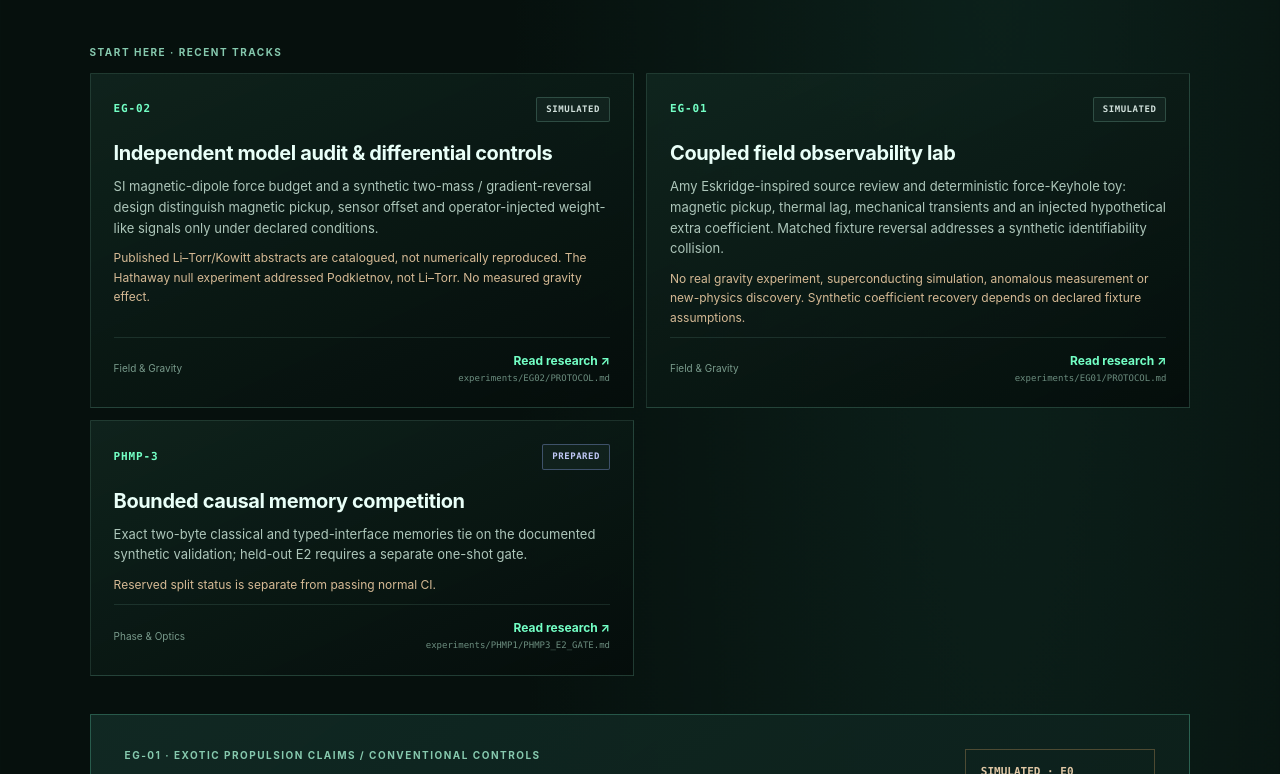
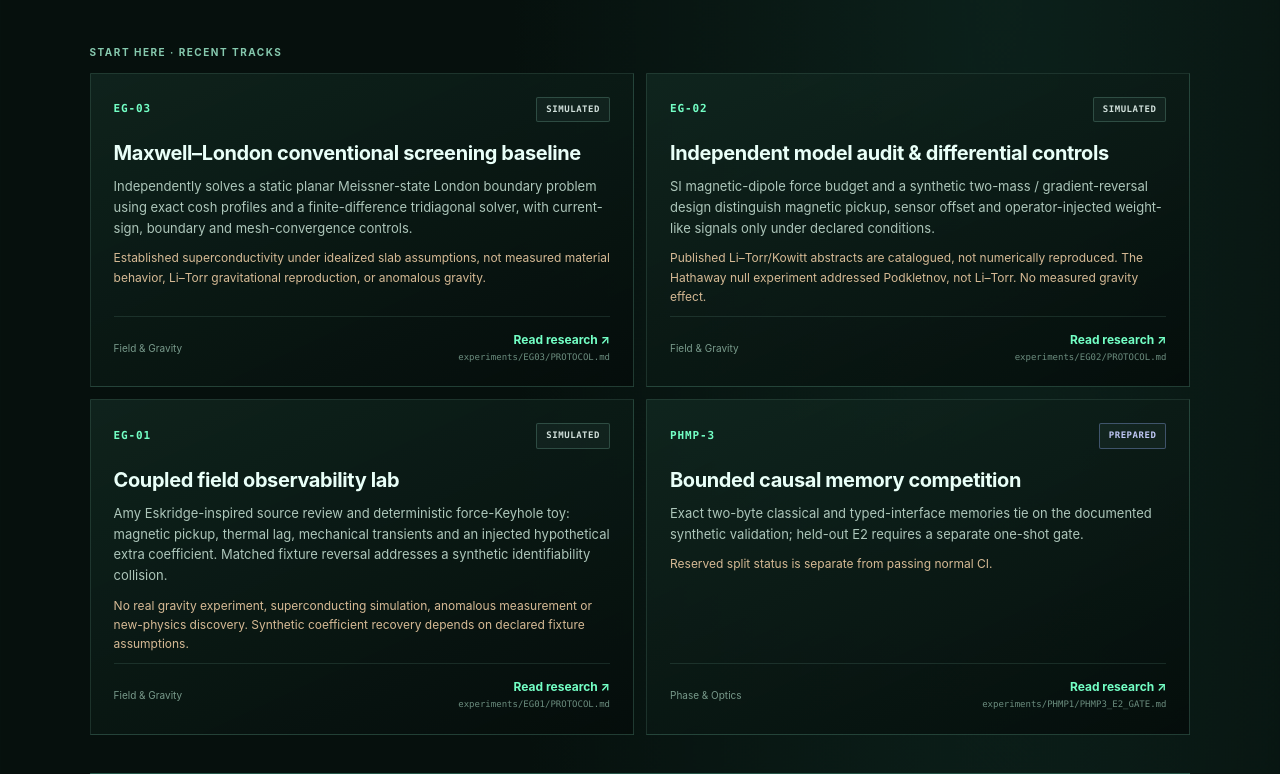
Before and after one commit to MichaelWave369/NestedBubbleGear, a React (Vite) app: page / in a window 1280 px wide. Shown: the part 1966-2740 px from the top of the page. Built offline with nearby package versions, Linux system fonts and the light colour scheme.

Commit message:
feat(eg03): register Maxwell–London study and React lab in Research Atlas

```diff
--- a/src/researchAtlasData.js
+++ b/src/researchAtlasData.js
@@ -18,6 +18,9 @@ export const RESEARCH_STATUS = Object.freeze({
   'PROPOSED': 'Research proposal; effect not established',
 })
 export const RESEARCH_TRACKS = Object.freeze([
+  row('EG-03','Maxwell–London conventional screening baseline','Field & Gravity','SIMULATED',
+    'Independently solves a static planar Meissner-state London boundary problem using exact cosh profiles and a finite-difference tridiagonal solver, with current-sign, boundary and mesh-convergence controls.',
+    'experiments/EG03/PROTOCOL.md','Established superconductivity under idealized slab assumptions, not measured material behavior, Li–Torr gravitational reproduction, or anomalous gravity.'),
   row('EG-02','Independent model audit & differential controls','Field & Gravity','SIMULATED',
     'SI magnetic-dipole force budget and a synthetic two-mass / gradient-reversal design distinguish magnetic pickup, sensor offset and operator-injected weight-like signals only under declared conditions.',
     'experiments/EG02/PROTOCOL.md','Published Li–Torr/Kowitt abstracts are catalogued, not numerically reproduced. The Hathaway null experiment addressed Podkletnov, not Li–Torr. No measured gravity effect.'),
```
